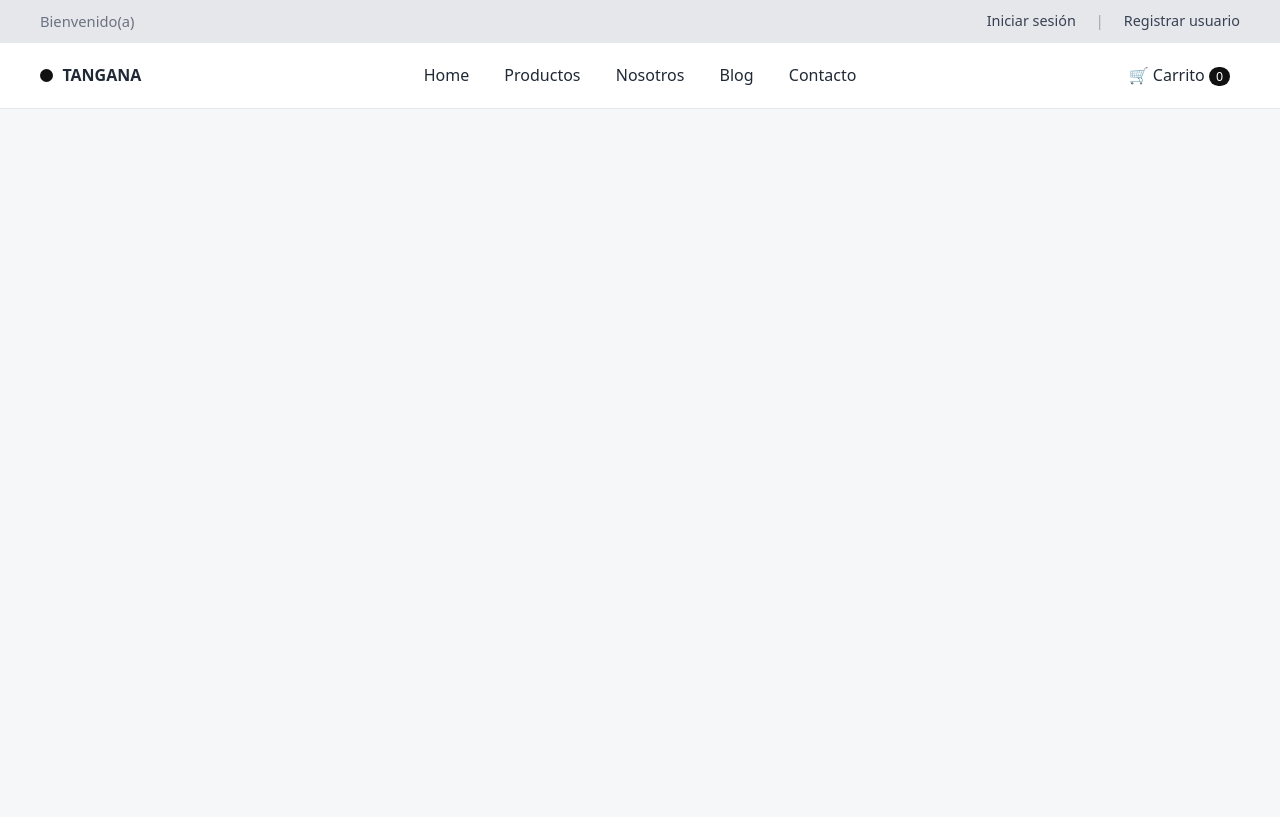
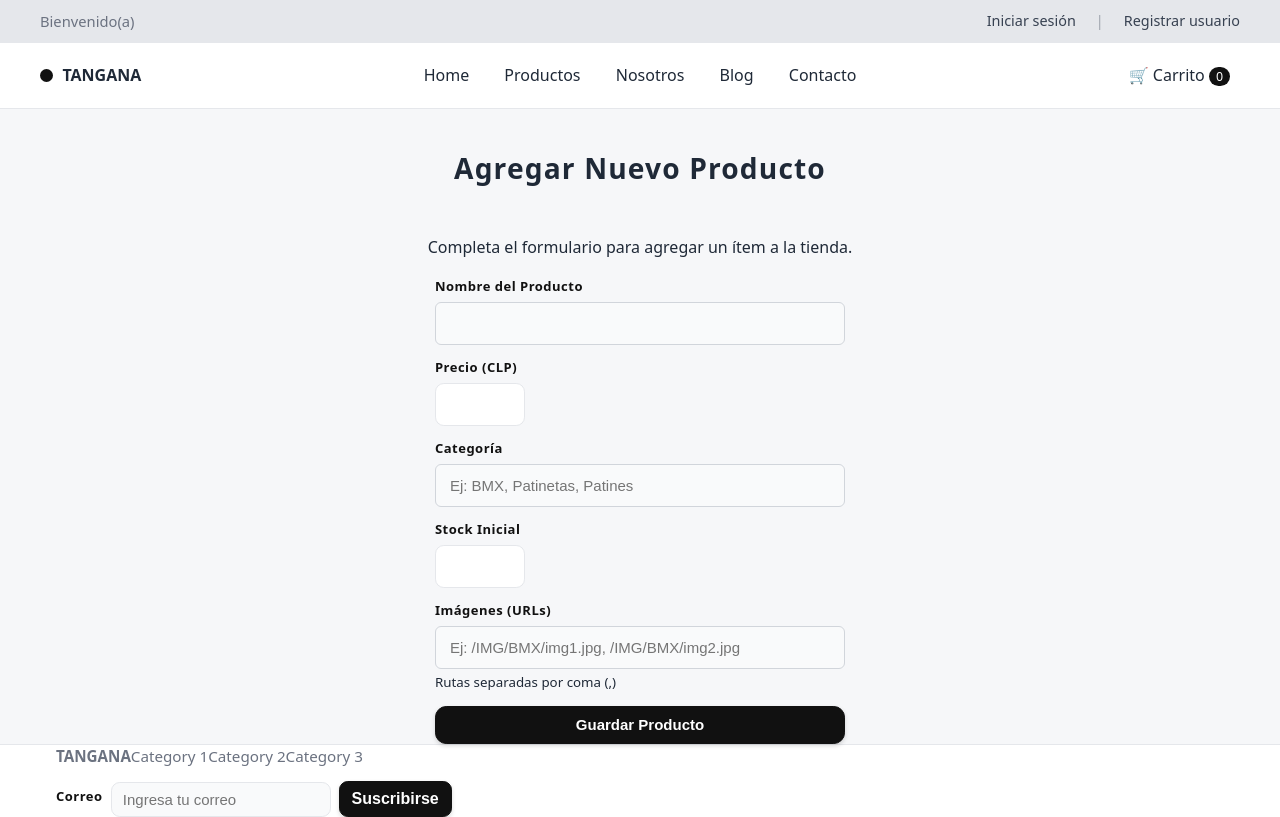
Before and after one commit to PabloMery/tienda-react, a React (Vite) app: page /admin/agregar in a window 1280 px wide. Built offline with nearby package versions, Linux system fonts and the light colour scheme; no server answers.

Commit message:
Cambios en productos

```diff
--- a/src/App.jsx
+++ b/src/App.jsx
@@ -1,5 +1,5 @@
 // App.jsx
-import { BrowserRouter, Routes, Route, NavLink, Link } from "react-router-dom";
+import { BrowserRouter, Routes, Route, NavLink, Link, Outlet } from "react-router-dom"; // Asegúrate de importar Outlet
 import { useEffect, useState } from "react";
 import { CartProvider, useCart } from "./context/CartContext";
 
@@ -16,6 +16,8 @@ import BlogDetalle1 from "./pages/BlogDetalle1";
 import BlogDetalle2 from "./pages/BlogDetalle2";
 import Nosotros from "./pages/Nosotros";
 import PagoExitoso from "./pages/PagoExitoso"
+import AgregarProducto from "./pages/AgregarProducto";
+import Footer from "./components/Footer";
 
 const SESSION_KEY = "session_user";
 function getSessionUser() {
@@ -60,7 +62,8 @@ function Shell() {
 
   const handleLogout = () => {
     localStorage.removeItem(SESSION_KEY);
-    setSessionUser(null);
+    // Disparamos el evento para que el estado se actualice en tiempo real
+    window.dispatchEvent(new Event("session-updated"));
   };
 
   return (
@@ -81,7 +84,7 @@ function Shell() {
             <button
               className="btn-link"
               onClick={handleLogout}
-              style={{ background: "none", border: "none", cursor: "pointer" }}
+              style={{ background: "none", border: "none", cursor: "pointer", color: "white" }}
             >
               Cerrar sesión
             </button>
@@ -102,6 +105,11 @@ function Shell() {
             <NavLink to="/nosotros">Nosotros</NavLink>
             <NavLink to="/blog">Blog</NavLink>
             <NavLink to="/contacto">Contacto</NavLink>
+            {sessionUser && sessionUser.id === 1 && (
+              <NavLink to="/admin/agregar" style={{ color: 'aqua' }}>
+                Agregar (Admin)
+              </NavLink>
+            )}
           </nav>
 
           <div className="nav__links">
@@ -110,21 +118,10 @@ function Shell() {
         </div>
       </header>
 
-      <Routes>
-        <Route path="/" element={<Home />} />
-        <Route path="/productos" element={<Productos />} />
-        <Route path="/producto/:id" element={<Detalle />} />
-        <Route path="/carrito" element={<Carrito />} />
-        <Route path="/comentarios" element={<Comentarios />} />
-        <Route path="/blog" element={<Blog />} />
-        <Route path="/blog/detalle/1" element={<BlogDetalle1 />} />
-        <Route path="/blog/detalle/2" element={<BlogDetalle2 />} />
-        <Route path="/contacto" element={<Contacto />} />
-        <Route path="/nosotros" element={<Nosotros />} />
-        <Route path="/registro" element={<Registro />} />
-        <Route path="/login" element={<InicioSesion />} />
-        <Route path="/pago-exitoso" element={<PagoExitoso />} />
-      </Routes>
+      {/* Usamos <Outlet> para renderizar las rutas anidadas (Home, Productos, etc.)
+        Esto corrige la estructura que tenías en tu App.jsx original.
+      */}
+      <Outlet />
     </>
   );
 }
@@ -133,8 +130,36 @@ export default function App() {
   return (
     <BrowserRouter>
       <CartProvider>
-        <Shell />
+
+        <Routes>
+          <Route path="/" element={<Shell />}>
+            <Route index element={<Home />} />
+            <Route path="productos" element={<Productos />} />
+            <Route path="producto/:id" element={<Detalle />} />
+            <Route path="carrito" element={<Carrito />} />
+            <Route path="comentarios" element={<Comentarios />} />
+            <Route path="blog" element={<Blog />} />
+            <Route path="blog/detalle/1" element={<BlogDetalle1 />} />
+            <Route path="blog/detalle/2" element={<BlogDetalle2 />} />
+            <Route path="contacto" element={<Contacto />} />
+            <Route path="nosotros" element={<Nosotros />} />
+            <Route path="registro" element={<Registro />} />
+            <Route path="login" element={<InicioSesion />} />
+            <Route path="pago-exitoso" element={<PagoExitoso />} />
+
+            {/* La ruta de admin también queda anidada bajo el Shell */}
+            <Route path="admin/agregar" element={<AgregarProducto />} />
+
+            {/* Ruta para 404 */}
+            <Route path="*" element={<main className="wrap"><p>404: Ruta no encontrada</p></main>} />
+          </Route>
+        </Routes>
+
+      <Footer />
+
       </CartProvider>
     </BrowserRouter>
+
   );
+
 }
--- /dev/null
+++ b/src/components/Footer.jsx
@@ -0,0 +1,37 @@
+import React, { useCallback } from 'react';
+// No necesitamos 'api.js' ni 'useState' aquí
+
+export default function Footer() {
+
+  // Esta es la lógica original que tenías en Home.jsx
+  const handleSubscribe = useCallback((e) => {
+    e.preventDefault();
+    alert('¡Gracias por suscribirte!');
+  }, []);
+
+  return (
+    <footer>
+      <div className="wrap foot">
+        <div className="foot__row">
+          <strong>TANGANA</strong>
+          <span className="spacer" />
+          <a href="#">Category 1</a>
+          <a href="#">Category 2</a>
+          <a href="#">Category 3</a>
+        </div>
+        <div className="foot__row">
+          <form onSubmit={handleSubscribe}>
+            <label htmlFor="email" className="visually-hidden">Correo</label>
+            <input
+              id="email"
+              type="email"
+              placeholder="Ingresa tu correo"
+              required
+            />
+            <button type="submit">Suscribirse</button>
+          </form>
+        </div>
+      </div>
+    </footer>
+  );
+}
--- a/src/context/CartContext.jsx
+++ b/src/context/CartContext.jsx
@@ -1,8 +1,7 @@
 /* eslint-disable react-refresh/only-export-components */
-import React, { createContext, useContext, useMemo, useState, useEffect } from 'react'; // <-- 1. Importamos useState y useEffect
+import React, { createContext, useContext, useMemo, useState, useEffect } from 'react';
 import { useLocalStorage } from '../hooks/useLocalStorage';
-// import { PRODUCTS } from '../data/products'; // <-- 2. ELIMINAMOS la importación estática
-import { getProductos } from '../services/api'; // <-- 3. Importamos nuestra API
+import { getProductos } from '../services/api'; // <-- Importamos la API
 
 const CART_KEY   = 'cart_v2';
 const COUPON_KEY = 'cart_coupon_v1';
@@ -21,19 +20,25 @@ export function CartProvider({ children }) {
   const [cart,   setCart]   = useLocalStorage(CART_KEY, []);
   const [coupon, setCoupon] = useLocalStorage(COUPON_KEY, '');
 
-  // 4. Creamos un estado para guardar la lista completa de productos de la API
+  // 1. Estado para guardar la lista de productos de la API
   const [productList, setProductList] = useState([]);
 
-  // 5. Usamos useEffect para cargar los productos de la API cuando el CartProvider se monta
+  // 2. NUEVO ESTADO: Estado de carga
+  const [loading, setLoading] = useState(true);
+
+  // 3. Cargamos los productos cuando el Provider se inicia
   useEffect(() => {
-    getProductos().then(data => {
-      setProductList(data); // Guardamos la lista de productos en el estado
-    });
-  }, []); // El [] asegura que solo se ejecute una vez
+    const loadProductData = async () => {
+      const data = await getProductos();
+      setProductList(data);
+      setLoading(false); // <-- Avisamos que la carga terminó
+    };
 
+    loadProductData();
+  }, []); // Se carga una sola vez
 
-  // 6. Movemos las funciones que dependen de la lista de productos DENTRO del Provider
-  //    para que puedan acceder a 'productList'
+  // --- Funciones Internas ---
+  // (Las movemos aquí para que dependan de 'productList')
 
   function findProduct(id) {
     return productList.find(p => p.id === id);
@@ -41,7 +46,7 @@ export function CartProvider({ children }) {
 
   function computeTotals(cart, couponCode) {
     const detailed = cart.map(item => {
-      const p = findProduct(item.id); // Usa la función interna que accede a 'productList'
+      const p = findProduct(item.id); // Usa la lista del estado
       if (!p) return null;
 
       const qty = clampQty(item.qty, p.stock);
@@ -56,7 +61,7 @@ export function CartProvider({ children }) {
     const subtotal   = detailed.reduce((a, i) => a + i.line, 0);
     const totalItems = detailed.reduce((a, i) => a + i.qty, 0);
 
-    // (Tu lógica de cupones no cambia)
+    // Lógica de cupones (no cambia)
     let discount = 0;
     const code = (couponCode || '').toUpperCase();
     if (code === 'DESCUENTO10') discount = Math.round(subtotal * 0.10);
@@ -69,12 +74,10 @@ export function CartProvider({ children }) {
     return { detailed, subtotal, discount, total, totalItems, code };
   }
 
-  // 7. Agregamos 'productList' al array de dependencias de useMemo
-  //    Esto asegura que el carrito se recalcule si la lista de productos cambia
+  // 4. Agregamos 'productList' al array de dependencias de useMemo
   const api = useMemo(() => {
-
     const add = (id, qty = 1) => {
-      const p = findProduct(id); // Usa la función interna
+      const p = findProduct(id); // Usa la lista del estado
       if (!p) return;
 
       setCart(prev => {
@@ -92,7 +95,7 @@ export function CartProvider({ children }) {
     };
 
     const setQty = (id, qty) => {
-      const p = findProduct(id); // Usa la función interna
+      const p = findProduct(id); // Usa la lista del estado
       if (!p) return;
 
       setCart(prev => {
@@ -107,7 +110,7 @@ export function CartProvider({ children }) {
     const clear = () => setCart([]);
 
     const getStock = (id) => {
-      const p = findProduct(id); // Usa la función interna
+      const p = findProduct(id); // Usa la lista del estado
       return Number(p?.stock ?? 0);
     };
 
@@ -117,7 +120,7 @@ export function CartProvider({ children }) {
       return Math.max(0, stock - inCart);
     };
 
-    const totals = computeTotals(cart, coupon); // Usa la función interna
+    const totals = computeTotals(cart, coupon);
 
     return {
       cart,
@@ -126,16 +129,34 @@ export function CartProvider({ children }) {
       totalItems: totals.totalItems,
       setCoupon: (c) => setCoupon((c || '').toUpperCase()),
       clearCoupon: () => setCoupon(''),
-
       add,
       setQty,
       remove,
       clear,
-
       getStock,
       getStockLeft,
     };
-  }, [cart, coupon, setCart, setCoupon, productList]); // <-- 8. Dependemos de productList
+  }, [cart, coupon, setCart, setCoupon, productList]); // <-- productList es dependencia
 
+  // 5. NUEVA LÓGICA DE RENDERIZADO
+  // Si estamos cargando la lista de productos, mostramos un 'loading'
+  // y NO renderizamos el resto de la app (children).
+  if (loading) {
+    return (
+      <div style={{
+        display: 'flex',
+        justifyContent: 'center',
+        alignItems: 'center',
+        height: '100vh',
+        backgroundColor: '#111',
+        color: 'white'
+      }}>
+        <h2>Cargando Tienda...</h2>
+      </div>
+    );
+  }
+
+  // Una vez que 'loading' es false, 'productList' está lleno
+  // y el contexto se provee al resto de la app.
   return <CartCtx.Provider value={api}>{children}</CartCtx.Provider>;
 }
--- /dev/null
+++ b/src/pages/AgregarProducto.jsx
@@ -0,0 +1,132 @@
+import React, { useState } from 'react';
+import { createProducto } from '../services/api'; // Importamos nuestra función
+import '../styles/Registro.css'; // Reutilizamos los estilos del registro
+
+export default function AgregarProducto() {
+  // Estados para cada campo del formulario
+  const [name, setName] = useState('');
+  const [price, setPrice] = useState('');
+  const [category, setCategory] = useState('');
+  const [stock, setStock] = useState('');
+  const [images, setImages] = useState(''); // Lo manejaremos como un string separado por comas
+
+  // Estados para manejar la respuesta de la API
+  const [loading, setLoading] = useState(false);
+  const [error, setError] = useState(null);
+  const [success, setSuccess] = useState(null);
+
+  const handleSubmit = async (e) => {
+    e.preventDefault();
+    setLoading(true);
+    setError(null);
+    setSuccess(null);
+
+    // 1. Convertimos los datos al formato que espera la API
+    const parsedPrice = parseInt(price, 10);
+    const parsedStock = parseInt(stock, 10);
+
+    // Convertimos el string "img1.jpg, img2.jpg" en un array ["img1.jpg", "img2.jpg"]
+    const parsedImages = images.split(',').map(img => img.trim());
+
+    const productoData = {
+      name,
+      price: parsedPrice,
+      category,
+      stock: parsedStock,
+      images: parsedImages,
+    };
+
+    // 2. Llamamos a la API
+    const result = await createProducto(productoData);
+
+    setLoading(false);
+
+    if (result.success) {
+      setSuccess(`¡Producto "${result.data.name}" creado con éxito!`);
+      // Limpiamos el formulario
+      setName('');
+      setPrice('');
+      setCategory('');
+      setStock('');
+      setImages('');
+    } else {
+      // Mostramos el error de validación (ej: "El precio no puede ser negativo")
+      setError(result.error);
+    }
+  };
+
+  return (
+    <main className="wrap auth">
+      <h1 className="title">Agregar Nuevo Producto</h1>
+      <p>Completa el formulario para agregar un ítem a la tienda.</p>
+
+      <form onSubmit={handleSubmit} className="auth-form">
+        <div className="form-field">
+          <label htmlFor="name">Nombre del Producto</label>
+          <input
+            id="name"
+            type="text"
+            value={name}
+            onChange={(e) => setName(e.target.value)}
+            required
+          />
+        </div>
+
+        <div className="form-field">
+          <label htmlFor="price">Precio (CLP)</label>
+          <input
+            id="price"
+            type="number"
+            value={price}
+            onChange={(e) => setPrice(e.target.value)}
+            required
+          />
+        </div>
+
+        <div className="form-field">
+          <label htmlFor="category">Categoría</label>
+          <input
+            id="category"
+            type="text"
+            value={category}
+            onChange={(e) => setCategory(e.target.value)}
+            placeholder="Ej: BMX, Patinetas, Patines"
+            required
+          />
+        </div>
+
+        <div className="form-field">
+          <label htmlFor="stock">Stock Inicial</label>
+          <input
+            id="stock"
+            type="number"
+            value={stock}
+            onChange={(e) => setStock(e.target.value)}
+            required
+          />
+        </div>
+
+        <div className="form-field">
+          <label htmlFor="images">Imágenes (URLs)</label>
+          <input
+            id="images"
+            type="text"
+            value={images}
+            onChange={(e) => setImages(e.target.value)}
+            placeholder="Ej: /IMG/BMX/img1.jpg, /IMG/BMX/img2.jpg"
+            required
+          />
+          <small>Rutas separadas por coma (,)</small>
+        </div>
+
+        <button type="submit" className="btn-primary" disabled={loading}>
+          {loading ? 'Guardando...' : 'Guardar Producto'}
+        </button>
+
+        {/* Mensajes de feedback */}
+        {success && <p className="auth-success">{success}</p>}
+        {error && <p className="auth-error">{error}</p>}
+      </form>
+    </main>
+  );
+}
```
Also changed, not shown: src/pages/Home.jsx (+1 -22 lines), src/services/api.js (+31 -38 lines).
